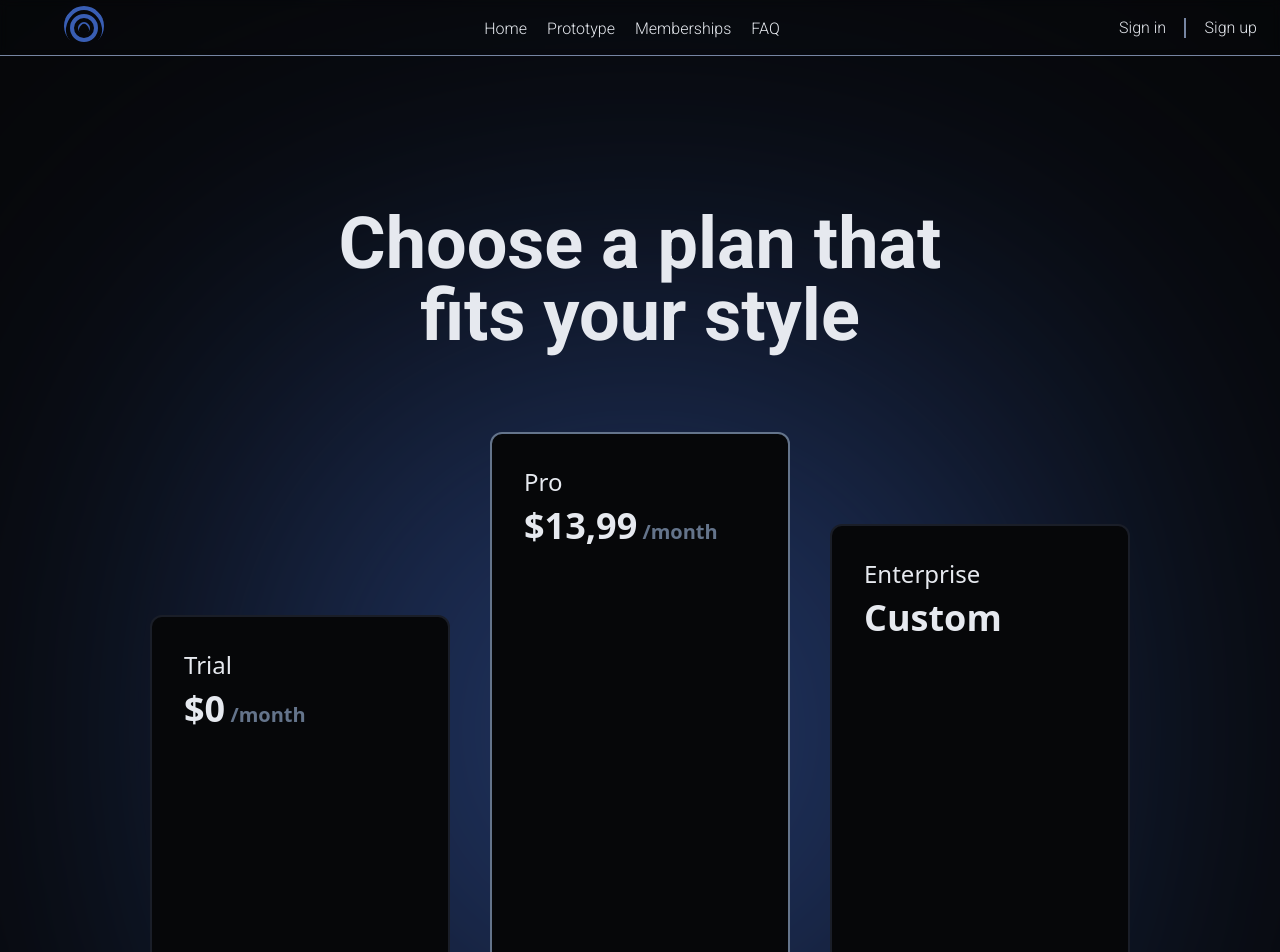
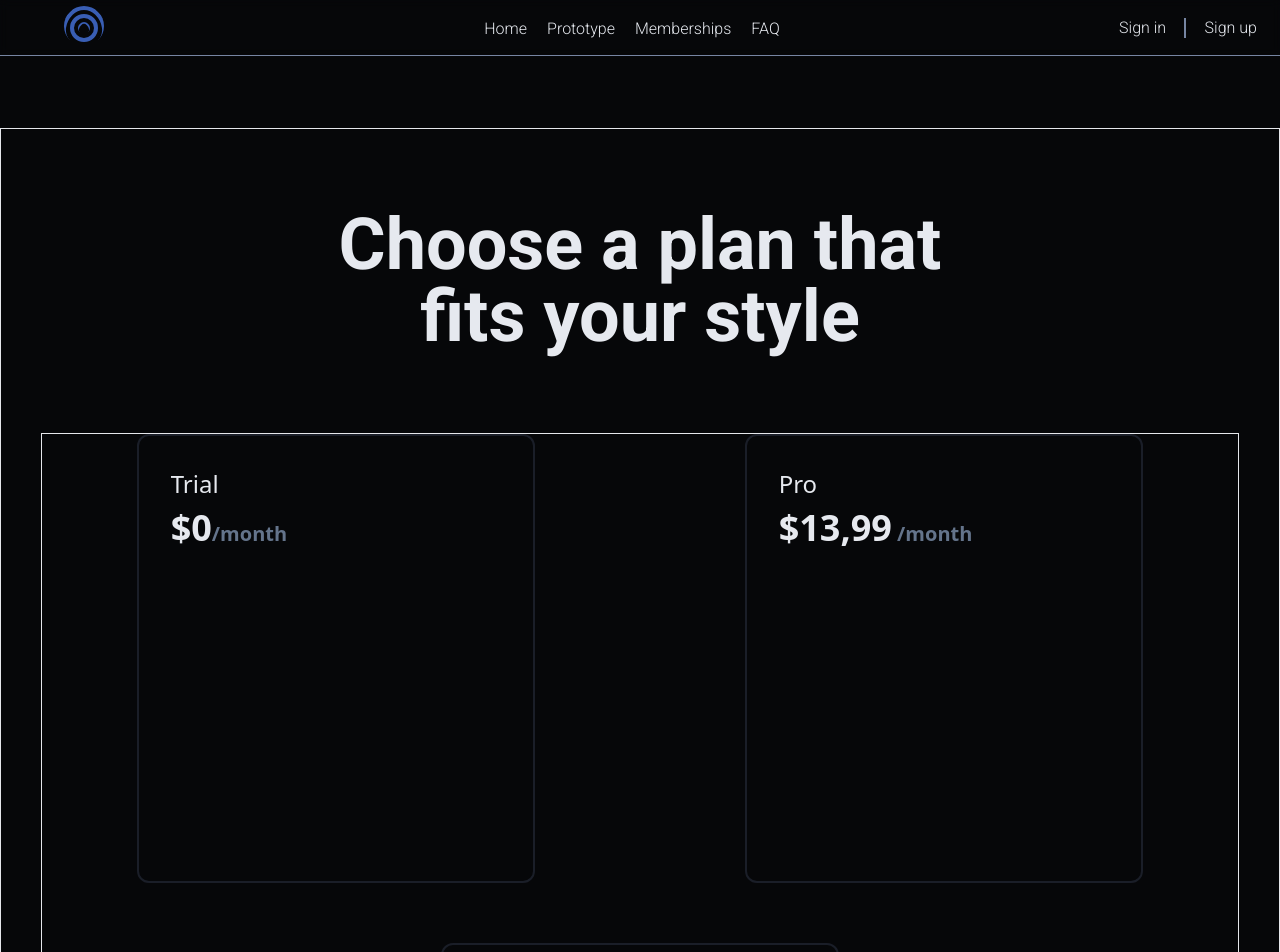
Before and after one commit to Lavryniukk/omniscent-frontend, a Next.js app: page /memberships in a window 1280 px wide. Shown: the top 952 px of the page. Built offline with nearby package versions, Linux system fonts and the light colour scheme.

Commit message:
Added responsivness for pricing cards

```diff
--- a/app/modules/home/FeaturesSection/Features.tsx
+++ b/app/modules/home/FeaturesSection/Features.tsx
@@ -8,29 +8,26 @@ import {
 } from "react-icons/fa";
 let Features: React.FC = () => {
   return (
-    <div
-      className="font-normal overflow-x-hidden h-fit bg-transparent space-y-10  mx-auto box-border max-w-10xl
-	  w-full"
-    >
-      <h2 className="text-text text-4xl font-roboto mx-auto text-center">
+    <div className="box-border w-full mx-auto space-y-10 overflow-x-hidden font-normal bg-transparent h-fit max-w-10xl">
+      <h2 className="mx-auto text-4xl text-center text-text font-roboto">
         What`s Omniscient?
       </h2>
-      <p className="font-roboto font-light mx-auto text-accent text-sm w-2/3 md:text-lg md:w-1/2 text-center">
+      <p className="w-2/3 mx-auto text-sm font-light text-center font-roboto text-accent md:text-lg md:w-1/2">
         Omniscient Personal is an{" "}
-        <span className=" underline-offset-4 under underline decoration-primary">
+        <span className="underline underline-offset-4 under decoration-primary">
           AI-driven
         </span>{" "}
         platform, which assists with self-education and serves as a personal
         tutor. Omniscient ensures personalized, consistent, and effective
         self-education using generative AI.
       </p>
-      <div className="grid w-full h-fit box-border px-10 gap-2 md:gap-5 grid-cols-1 md:grid-cols-2 lg:grid-cols-3">
+      <div className="box-border grid w-full grid-cols-1 gap-2 px-10 h-fit md:gap-5 md:grid-cols-2 lg:grid-cols-3">
         <div className="features-container">
           <h2 className="features-title">
-            <FaSearch className="mb-1 mr-2 inline-block" />
+            <FaSearch className="inline-block mb-1 mr-2" />
             Exploration
           </h2>
-          <p className="text-accent lg:text-md 2xl:text-lg font-roboto font-light">
+          <p className="font-light text-accent lg:text-md 2xl:text-lg font-roboto">
             Knowledge is interconnected, not linear. Discover nodes of
             information that fit into a bigger puzzle. Relationships between
             nodes provide a flexible and clear learning experience. Engage in
@@ -40,10 +37,10 @@ let Features: React.FC = () => {
         </div>
         <div className="features-container">
           <h2 className="features-title">
-            <FaBullseye className="mb-1 mr-2 inline-block" />
+            <FaBullseye className="inline-block mb-1 mr-2" />
             AI-Powered Goal Setting and Time-Management
           </h2>
-          <p className="text-accent lg:text-md 2xl:text-lg font-roboto font-light">
+          <p className="font-light text-accent lg:text-md 2xl:text-lg font-roboto">
             At the beginning and during your self-learning project, AI helps you
             determine the specific goals to achieve, determines your context and
             preferences, helps you with setting up a schedule.
@@ -51,10 +48,10 @@ let Features: React.FC = () => {
         </div>
         <div className="features-container">
           <h2 className="features-title">
-            <FaRoute className="mb-1 mr-2 inline-block" />
+            <FaRoute className="inline-block mb-1 mr-2" />
             AI-Powered Management of Learning Path and Progress
           </h2>
-          <p className="text-accent lg:text-md 2xl:text-lg font-roboto font-light">
+          <p className="font-light text-accent lg:text-md 2xl:text-lg font-roboto">
             You can chat with AI about your entire self-education path, your
             progress, you can ask to assist you with creating a unique path, or
             adjust preferences.
@@ -62,20 +59,20 @@ let Features: React.FC = () => {
         </div>
         <div className="features-container">
           <h2 className="features-title">
-            <FaChartLine className=" mb-1 mr-2 inline-block" />
+            <FaChartLine className="inline-block mb-1 mr-2 " />
             AI-Powered Personal Assessment, Evaluation, and Reflection
           </h2>
-          <p className="text-accent lg:text-md 2xl:text-lg font-roboto font-light">
+          <p className="font-light text-accent lg:text-md 2xl:text-lg font-roboto">
             The AI is able to provide personal feedback, assess your knowledge
             and generally adjust to your overall performance.
           </p>
         </div>
         <div className="features-container">
           <h2 className="features-title">
-            <FaBook className=" mb-1 mr-2 inline-block" />
+            <FaBook className="inline-block mb-1 mr-2 " />
             Search for Knowledge or Provide Your Custom Content
           </h2>
-          <p className="text-accent lg:text-md 2xl:text-lg font-roboto font-light">
+          <p className="font-light text-accent lg:text-md 2xl:text-lg font-roboto">
             Omniscient, using semantic search, is able to provide the AI with
             the necessary context and learning material, such as books,
             documentation, and other content. You can also add your own
@@ -84,10 +81,10 @@ let Features: React.FC = () => {
         </div>
         <div className="features-container">
           <h2 className="features-title">
-            <FaVideo className=" mb-1 mr-2 inline-block" />
+            <FaVideo className="inline-block mb-1 mr-2 " />
             Search for Content, Multimedia Learning Experience
           </h2>
-          <p className="text-accent lg:text-md 2xl:text-lg font-roboto font-light">
+          <p className="font-light text-accent lg:text-md 2xl:text-lg font-roboto">
             If needed, the AI is able to search or generate additional context
             such as websites, images, videos, audio, to provide a better
             learning experience.
--- a/app/modules/memberships/PricingSection/Pricing.tsx
+++ b/app/modules/memberships/PricingSection/Pricing.tsx
@@ -1,27 +1,24 @@
 let Pricing = () => {
   return (
-    <div className=" border-secondary w-full from-slate-950 to-background">
-      <div className="gradient h-[1000px] hidden lg:block center-align top-[230px] -z-10 blur-[160px] opacity-70 w-[1000px] absolute" />
-      <div
-        className=" select-none overflow-x-hidden px-10 bg-transparent mx-auto box-border max-w-10xl
-  w-full my-32 h-fit justify-around items-end"
-      >
-        <h2 className="text-text my-20 text-7xl font-bold font-roboto mx-auto text-center">
+    <div className="w-full border-secondary from-slate-950 to-background">
+      <div className="gradient h-[1000px] hidden 2xl:block center-align top-[230px] -z-10 blur-[160px] opacity-70 w-[1000px] absolute" />
+      <div className="box-border items-end justify-around w-full px-10 mx-auto my-32 overflow-x-hidden bg-transparent border select-none max-w-10xl h-fit">
+        <h2 className="mx-auto my-20 font-bold text-center text-text text-7xl font-roboto">
           Choose a plan that
           <br /> fits your style
         </h2>
-        <div className=" w-full flex flex-row relative justify-center space-x-10 items-end mx-auto h-[500px] min-h-[550px] max-h-[550px]">
-          <div className="h-4/6 w-1/4 p-8 border-2 bg-background bg-opacity-90 rounded-xl border-secondary">
-            <h1 className="text-2xl mb-2 text-left text-text font-light">
+        <div className=" w-full flex 2xl:flex-nowrap flex-wrap flex-col border gap-5 max-w-[1400px] 2xl:h-[500px] lg:h-[1000px] h-[1600px] lg:flex-row relative 2xl:items-end mx-auto">
+          <div className="2xl:w-1/4 mx-auto lg:w-4/12 w-[350px] p-8 border-2 bg-background 2xl:h-[80%] lg:h-[45%] h-[30%] bg-opacity-90 rounded-xl border-secondary">
+            <h1 className="mb-2 text-2xl font-light text-left text-text">
               Trial
             </h1>
-            <h1 className="text-4xl font-bold text-left text-text ">
+            <h1 className="text-4xl font-bold text-left text-text">
               $0
-              <span className="text-xl text-slate-500"> /month</span>
+              <span className="text-xl text-slate-500">/month</span>
             </h1>
           </div>
-          <div className="h-full w-1/4 p-8 border-2 bg-background bg-opacity-90 rounded-xl border-slate-500">
-            <h1 className="text-2xl mb-2 text-left text-text font-light">
+          <div className="2xl:w-1/4 mx-auto lg:w-4/12 w-[350px] p-8 border-2 bg-background 2xl:h-full lg:h-[45%] h-[30%] bg-opacity-90 rounded-xl border-secondary 2xl:border-slate-500">
+            <h1 className="mb-2 text-2xl font-light text-left text-text">
               Pro
             </h1>
             <h1 className="text-4xl font-bold text-left text-text ">
@@ -29,8 +26,8 @@ let Pricing = () => {
               <span className="text-xl text-slate-500"> /month</span>
             </h1>
           </div>
-          <div className="h-5/6 w-1/4 p-8 border-2 bg-background bg-opacity-90 rounded-xl border-secondary">
-            <h1 className="text-2xl mb-2 text-left text-text font-light">
+          <div className="2xl:w-1/4 mx-auto lg:w-4/12 w-[350px] p-8  border-2 bg-background 2xl:h-[90%] lg:h-[45%] h-[30%] bg-opacity-90 rounded-xl border-secondary">
+            <h1 className="mb-2 text-2xl font-light text-left text-text">
               Enterprise
             </h1>
             <h1 className="text-4xl font-bold text-left text-text ">Custom</h1>
--- a/package.json
+++ b/package.json
@@ -25,7 +25,7 @@
     "typescript": "5.1.6"
   },
   "devDependencies": {
-    "prettier": "^3.0.2",
-    "prettier-plugin-tailwindcss": "^0.5.3"
+    "eslint-plugin-tailwindcss": "^3.13.0",
+    "prettier": "^3.0.2"
   }
 }
```
Also changed, not shown: 1 other file (tests, documents, lock files or other folders).
